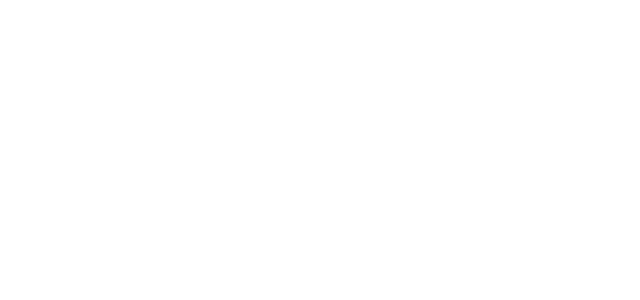
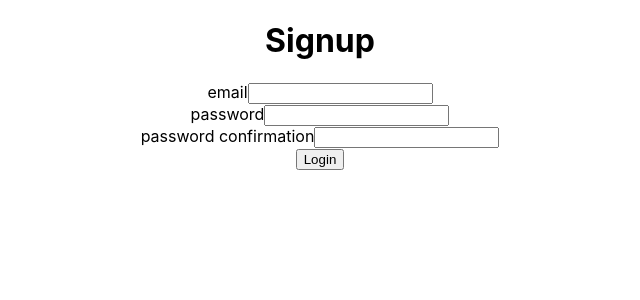
Before and after one commit to tommyp/done_web, a React (Create React App) app: page /signup in a window 1280 px wide. Shown: the top 300 px of the page, without its empty margins (320-960 px from the left). Built offline with nearby package versions, Linux system fonts and the light colour scheme.

Commit message:
add sign up page

```diff
--- a/package.json
+++ b/package.json
@@ -4,6 +4,7 @@
   "private": true,
   "dependencies": {
     "apollo-boost": "^0.4.3",
+    "apollo-link-context": "^1.0.18",
     "graphql": "^14.4.2",
     "react": "^16.8.6",
     "react-apollo": "^2.5.8",
--- a/src/App.js
+++ b/src/App.js
@@ -1,14 +1,20 @@
-import React from 'react';
-import './App.css';
-import { BrowserRouter as Router, Route, Link } from "react-router-dom";
+import React from "react";
+import "./App.css";
+import { BrowserRouter as Router, Route } from "react-router-dom";
 
-import Index from './pages/index';
+import Home from "./pages/home";
+import Index from "./pages/index";
+import Login from "./pages/login";
+import Signup from "./pages/signup";
 
 function App() {
   return (
     <div className="App">
       <Router>
-        <Route path="/" exact component={Index}/>
+        <Route path="/" exact component={Home} />
+        <Route path="/today" exact component={Index} />
+        <Route path="/login" exact component={Login} />
+        <Route path="/signup" exact component={Signup} />
       </Router>
     </div>
   );
--- a/src/index.js
+++ b/src/index.js
@@ -1,20 +1,39 @@
-import React from 'react';
-import ReactDOM from 'react-dom';
-import './index.css';
-import App from './App';
-import * as serviceWorker from './serviceWorker';
-import { ApolloProvider } from 'react-apollo';
-import ApolloClient from "apollo-boost";
+import React from "react";
+import ReactDOM from "react-dom";
+import "./index.css";
+import App from "./App";
+import * as serviceWorker from "./serviceWorker";
+import { ApolloProvider } from "react-apollo";
+import ApolloClient, { InMemoryCache } from "apollo-boost";
+import { createHttpLink } from "apollo-link-http";
+import { setContext } from "apollo-link-context";
+
+const httpLink = createHttpLink({
+  uri: "http://localhost:4000/api/graphql"
+});
+
+const authLink = setContext((_, { headers }) => {
+  // get the authentication token from local storage if it exists
+  const token = localStorage.getItem("token");
+  // return the headers to the context so httpLink can read them
+  return {
+    headers: {
+      ...headers,
+      authorization: token ? `Bearer ${token}` : ""
+    }
+  };
+});
 
 const client = new ApolloClient({
-  uri: "http://localhost:4000/api/graphql"
+  link: authLink.concat(httpLink),
+  cache: new InMemoryCache()
 });
 
 ReactDOM.render(
   <ApolloProvider client={client}>
     <App />
   </ApolloProvider>,
-  document.getElementById('root')
+  document.getElementById("root")
 );
 
 // If you want your app to work offline and load faster, you can change
--- /dev/null
+++ b/src/pages/home/index.jsx
@@ -0,0 +1,13 @@
+import React from "react";
+import { Link } from "react-router-dom";
+
+export default class extends React.Component {
+  render() {
+    return (
+      <React.Fragment>
+        <h1>Home</h1>
+        <Link to="/login">Login</Link>
+      </React.Fragment>
+    );
+  }
+}
--- a/src/pages/index/index.jsx
+++ b/src/pages/index/index.jsx
@@ -1,5 +1,5 @@
 import React from "react";
-import { Query, Mutation } from "react-apollo";
+import { Query } from "react-apollo";
 import gql from "graphql-tag";
 import CreateItem from "../../components/createItem";
 import Item from "../../components/item";
@@ -14,19 +14,7 @@
   }
 `;
 
-const UPDATE_COMPLETED = gql`
-  mutation UpdateCompleted($id: Int!, $completed: Boolean!) {
-    updateCompleted(id: $id, completed: $completed) {
-      id
-      completed
-    }
-  }
-`;
-
 export default class extends React.Component {
-  constructor(props) {
-    super(props);
-  }
 
   render() {
     return (
--- /dev/null
+++ b/src/pages/login/index.jsx
@@ -0,0 +1,68 @@
+import React from "react";
+
+const LOGIN_URL = "http://localhost:4000/api/v1/sign_in";
+
+export default class extends React.Component {
+  constructor(props) {
+    super(props);
+
+    this.handleSubmit = this.handleSubmit.bind(this);
+    this.handleChange = this.handleChange.bind(this);
+
+    this.state = {
+      email: "",
+      password: ""
+    };
+  }
+
+  handleSubmit(e) {
+    e.preventDefault();
+    debugger;
+    fetch(LOGIN_URL, {
+      method: "POST",
+      mode: "cors",
+      cache: "no-cache",
+      credentials: "same-origin",
+      headers: {
+        "Content-Type": "application/json"
+      },
+      redirect: "follow",
+      referrer: "no-referrer",
+      body: JSON.stringify(this.state)
+    });
+  }
+
+  handleChange(e) {
+    this.setState({
+      [e.target.name]: e.target.value
+    });
+    console.log(this.state);
+  }
+
+  render() {
+    return (
+      <React.Fragment>
+        <h1>Login</h1>
+        <form onSubmit={this.handleSubmit}>
+          <label htmlFor="email">email</label>
+          <input
+            type="email"
+            name="email"
+            onChange={this.handleChange}
+            value={this.state.email}
+          />
+          <br />
+          <label htmlFor="password">password</label>
+          <input
+            type="password"
+            name="password"
+            onChange={this.handleChange}
+            value={this.state.password}
+          />
+          <br />
+          <button type="submit">Login</button>
+        </form>
+      </React.Fragment>
+    );
+  }
+}
--- /dev/null
+++ b/src/pages/signup/index.jsx
@@ -0,0 +1,78 @@
+import React from "react";
+
+const SIGNUP_URL = "http://localhost:4000/api/v1/sign_up";
+
+export default class extends React.Component {
+  constructor(props) {
+    super(props);
+
+    this.handleSubmit = this.handleSubmit.bind(this);
+    this.handleChange = this.handleChange.bind(this);
+
+    this.state = {
+      email: "",
+      password: "",
+      password_confirmation: ""
+    };
+  }
+
+  handleSubmit(e) {
+    e.preventDefault();
+    fetch(SIGNUP_URL, {
+      method: "POST",
+      mode: "cors",
+      cache: "no-cache",
+      credentials: "same-origin",
+      headers: {
+        "Content-Type": "application/json"
+      },
+      redirect: "follow",
+      referrer: "no-referrer",
+      body: JSON.stringify(this.state)
+    }).then(function(data) {
+      debugger;
+    });
+  }
+
+  handleChange(e) {
+    this.setState({
+      [e.target.name]: e.target.value
+    });
+    console.log(this.state);
+  }
+
+  render() {
+    return (
+      <React.Fragment>
+        <h1>Signup</h1>
+        <form onSubmit={this.handleSubmit}>
+          <label htmlFor="email">email</label>
+          <input
+            type="email"
+            name="email"
+            onChange={this.handleChange}
+            value={this.state.email}
+          />
+          <br />
+          <label htmlFor="password">password</label>
+          <input
+            type="password"
+            name="password"
+            onChange={this.handleChange}
+            value={this.state.password}
+          />
+          <br />
+          <label htmlFor="password_confirmation">password confirmation</label>
+          <input
+            type="password"
+            name="password_confirmation"
+            onChange={this.handleChange}
+            value={this.state.password_confirmation}
+          />
+          <br />
+          <button type="submit">Login</button>
+        </form>
+      </React.Fragment>
+    );
+  }
+}
```
Also changed, not shown: src/components/header/index.js (added, +18 -0 lines), 1 other file (tests, documents, lock files or other folders).
